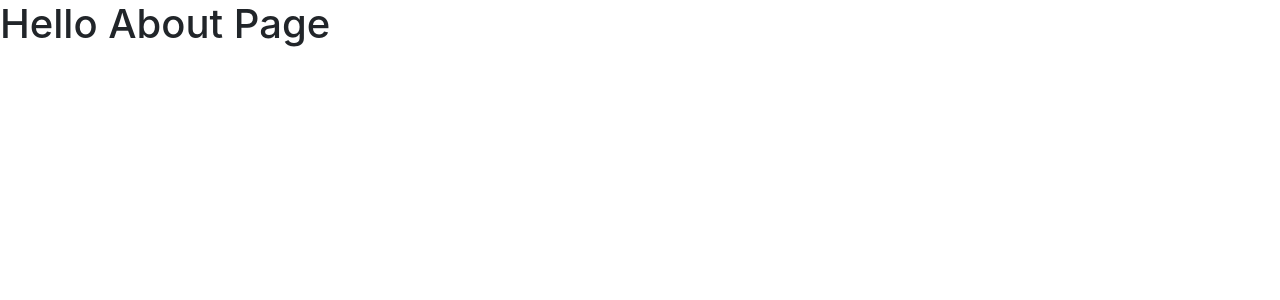
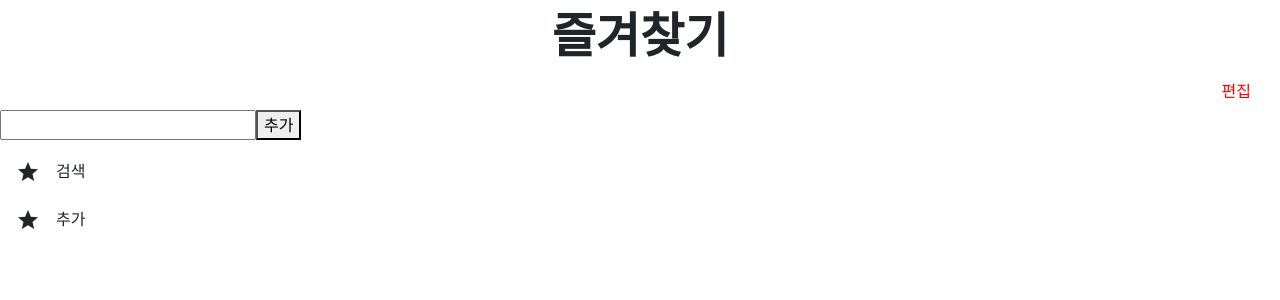
Before and after one commit to jins408/ANJA, a React (Create React App) app in the folder front-end/: page /favorite in a window 1280 px wide. Shown: the top 300 px of the page. Built offline with nearby package versions, Linux system fonts and the light colour scheme.

Commit message:
S03P31B101-61/favorites page form

```diff
--- a/front-end/package.json
+++ b/front-end/package.json
@@ -4,6 +4,7 @@
   "private": true,
   "dependencies": {
     "@material-ui/core": "^4.11.0",
+    "@material-ui/icons": "^4.9.1",
     "@testing-library/jest-dom": "^4.2.4",
     "@testing-library/react": "^9.3.2",
     "@testing-library/user-event": "^7.1.2",
--- a/front-end/src/App.js
+++ b/front-end/src/App.js
@@ -12,6 +12,7 @@ import { Route } from 'react-router-dom'
 // import Apply from './pages/Apply'
 
 import Favorites from './pages/moblie/tab/Favorites'
+import Selectroute from './pages/moblie/detail/SelectRoute'
 
 const App = () => {
   // let location = useLocation()
@@ -27,6 +28,7 @@ const App = () => {
       <Route exact path="/login" component={Login}></Route>
       <Route exact path="/apply" component={Apply}></Route> */}
       <Route exact path='/favorite' component={Favorites}></Route>
+      <Route exact path='/selectroute/:id' component={Selectroute}></Route>
     </>
   );
 }
--- /dev/null
+++ b/front-end/src/css/Favorites.css
@@ -0,0 +1,25 @@
+.Favorite_header{
+    text-align: center;
+    font-size: 3rem;
+    font-weight: bold;
+    margin-bottom: 0;
+}
+
+.Favorite_edit{
+    font-size: 1rem;
+    margin-right: 1rem;
+    color: red !important;
+}
+
+.Favorite_edit:focus{
+    outline: none !important;
+    box-shadow:none;
+}
+
+.favorite_list{
+    margin: 1rem 0 !important;
+}
+
+.favorite_star {
+    margin-right: 1rem;
+}
--- /dev/null
+++ b/front-end/src/pages/moblie/detail/SelectRoute.js
@@ -0,0 +1,11 @@
+import React from 'react';
+
+const SelectRoute = () =>{
+    return(
+        <div>
+            <p>선택한 경로</p>
+        </div>
+    )
+}
+
+export default SelectRoute
--- a/front-end/src/pages/moblie/tab/Favorites.js
+++ b/front-end/src/pages/moblie/tab/Favorites.js
@@ -1,12 +1,101 @@
-import React from 'react';
+import React, { useState } from 'react';
+// import { Link, useParams } from 'react-router-dom'
+import { makeStyles } from '@material-ui/core/styles';
+import List from '@material-ui/core/List';
+import ListItem from '@material-ui/core/ListItem';
+import ListItemSecondaryAction from '@material-ui/core/ListItemSecondaryAction';
+import ListItemText from '@material-ui/core/ListItemText';
+import IconButton from '@material-ui/core/IconButton';
+import Grid from '@material-ui/core/Grid';
+import StarIcon from '@material-ui/icons/Star';
+import DeleteIcon from '@material-ui/icons/Delete';
+
+import '../../../css/Favorites.css'
 
 
-const Favorites = () =>{
-    return(
-            <div>
-                <h1>Hello About Page</h1>
-            </div>
-        );
+const useStyles = makeStyles((theme) => ({
+    demo: {
+        backgroundColor: theme.palette.background.paper,
+    },
+}));
+
+
+const Favorites = () => {
+    const classes = useStyles();
+    const [hidden, setHidden] = useState(false);
+    const [input, setInput] = useState('');
+    // const [favname, setFavname] = useState(['검색', '즐찾']);
+    const [favname, setFavname] = useState([
+        {id:0, content:'검색'},
+        {id:1, content:'추가'}
+    ]);
+    var nextid = favname.length
+
+    const setInputText = e => {
+        setInput(e.target.value)
     }
 
+    const setFavnameText = e =>{
+        if(e.key === 'Enter' || e.type === 'click') {
+            const addfavname = {
+                id: nextid++,
+                content: input
+            };
+            setFavname(favname.concat(addfavname))
+            setInput('')
+            // setFavname(favname.concat(input))
+            // setInput('')
+          }
+    }
+
+    const onRemove = (id) =>{
+        setFavname(favname.filter(favn => favn.id !== id));
+        // setFavname(
+        //     ...favname.slice(0,id),
+        //     ...favname.slice(id+1,favname.length)
+        // )
+    }
+
+
+    const favlist = favname.map((favn) =>
+            <ListItem key={favn.id}>
+                <StarIcon className="favorite_star" />
+                <ListItemText
+                    primary={favn.content}
+                />
+                {hidden && <ListItemSecondaryAction>
+                    <IconButton edge="end" aria-label="delete" onClick={()=>onRemove(favn.id)}>
+                        <DeleteIcon />
+                    </IconButton>
+                </ListItemSecondaryAction>}
+            </ListItem>
+        )
+
+    const edit = () => {
+        if (hidden) {
+            setHidden(false)
+        } else {
+            setHidden(true)
+        }
+    }
+
+    return (
+        <div>
+            <p className="Favorite_header">즐겨찾기</p>
+            <div className="d-flex justify-content-end">
+                {hidden ? <button className="btn btn-outline Favorite_edit" onClick={edit}>취소</button> : <button className="btn btn-outline Favorite_edit" onClick={edit}>편집</button>}
+            </div>
+            <input type="text" value={input} onChange={setInputText} onKeyPress={setFavnameText}></input><button onClick={setFavnameText}>추가</button>
+            <Grid item xs={12} md={6}>
+                <div className={classes.demo}>
+                    <List>
+                        {favlist}
+                    </List>
+                </div>
+            </Grid>
+
+        </div>
+    );
+}
+
 export default Favorites;
```
Also changed, not shown: 1 other file (tests, documents, lock files or other folders).
